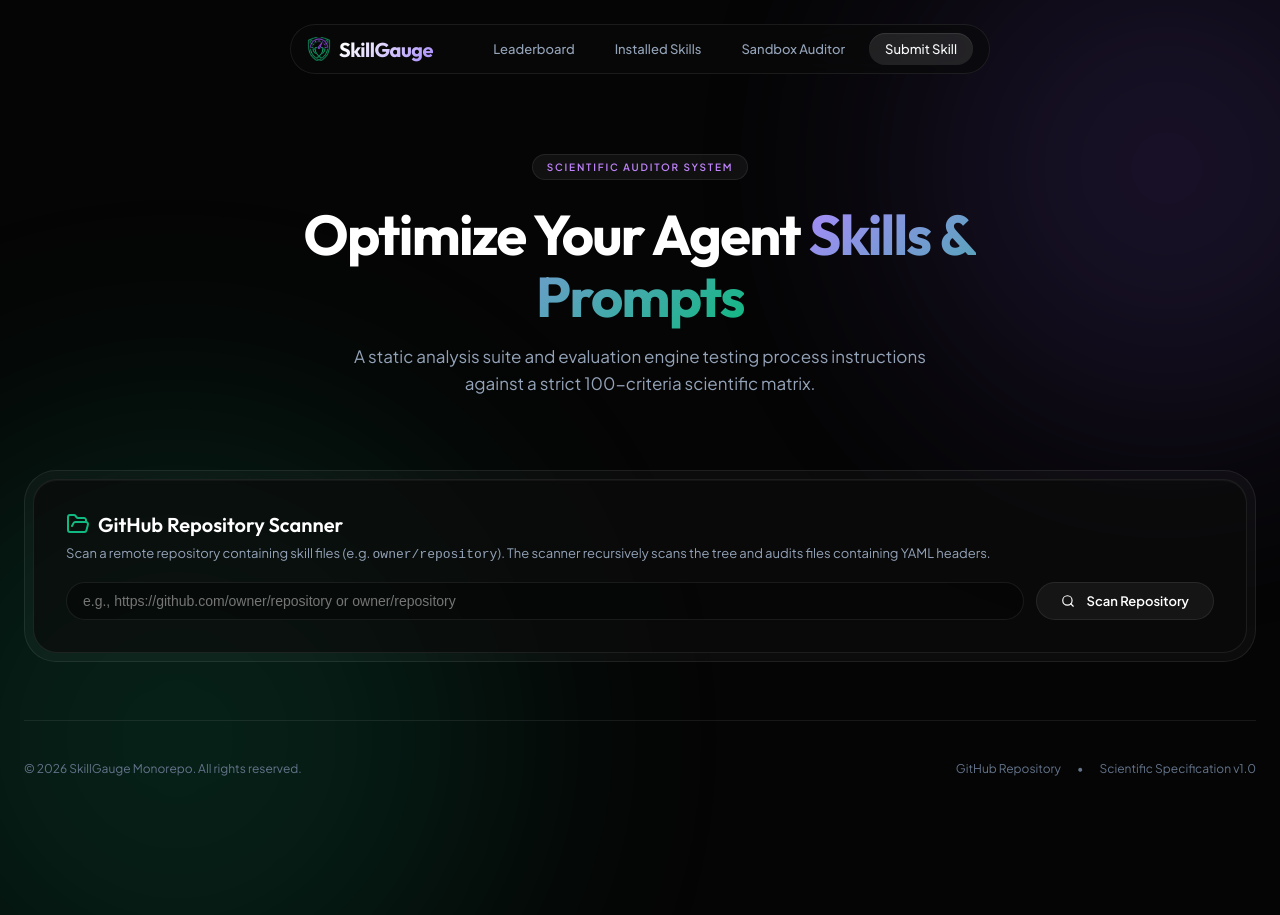
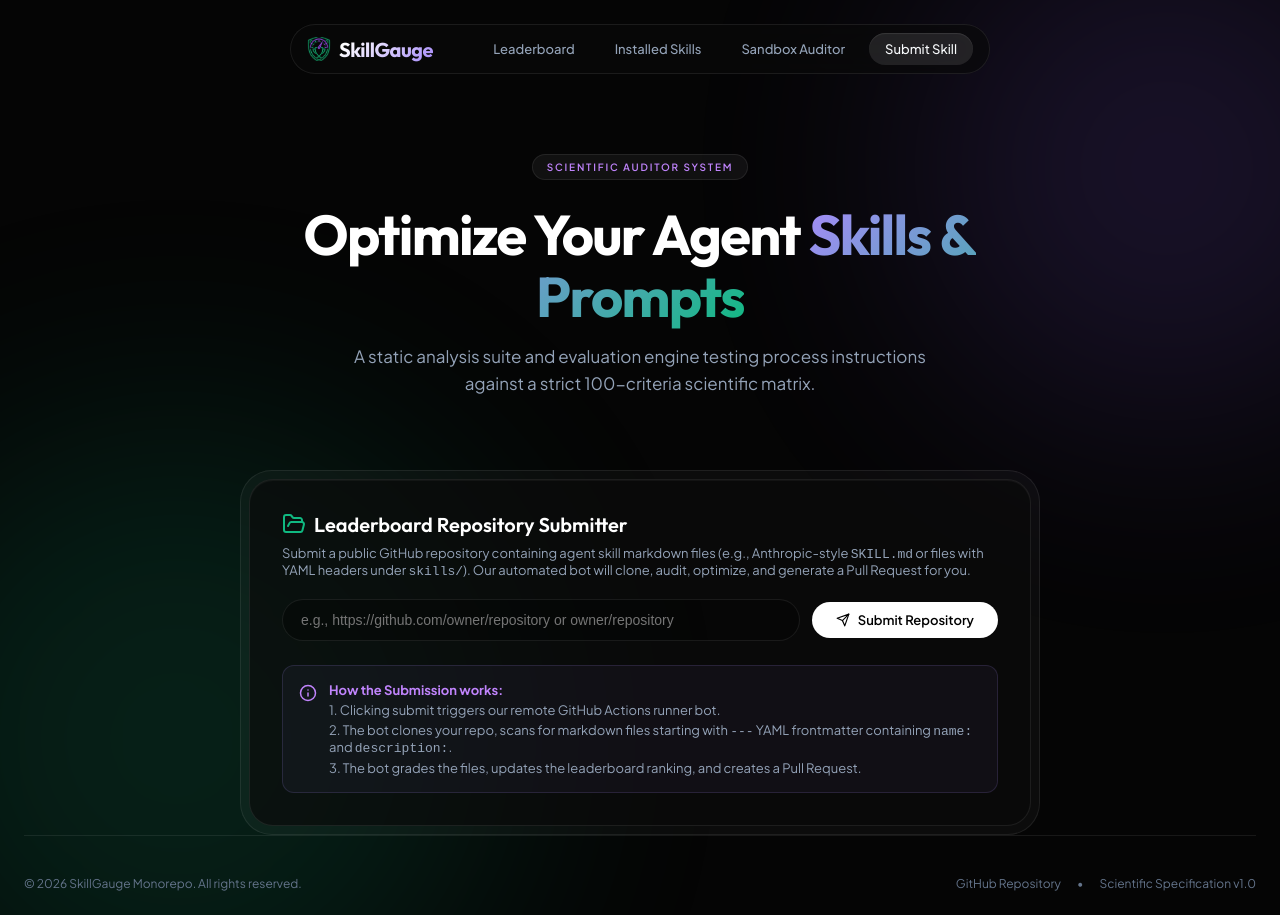
Before and after one commit to ThanhNguyxnOrg/SkillGauge, a React (Vite) app in the folder packages/web/: page / in a window 1280 px wide. Both pictures are taken after a click on the button "Submit Skill". Before the commit the page ends 800 px from the top, so only its background shows below. Built offline with nearby package versions, Linux system fonts and the light colour scheme.

Commit message:
feat(web): redesign submit skill page to bypass client-side scanning and directly trigger submission bot

```diff
--- a/packages/web/src/components/SubmitSkill.tsx
+++ b/packages/web/src/components/SubmitSkill.tsx
@@ -1,23 +1,8 @@
 import React, { useState } from 'react';
-import { Search, Send, AlertTriangle, Loader2, FolderOpen, FileCheck, Info } from 'lucide-react';
-import { auditSkill } from '@skillgauge/core';
-
-interface DetectedSkill {
-  path: string;
-  name: string;
-  content: string;
-  score: number;
-  tier: 'Tier 1' | 'Tier 2' | 'Tier 3';
-  selected: boolean;
-}
+import { Send, AlertTriangle, Loader2, FolderOpen, CheckCircle, Info } from 'lucide-react';
 
 export const SubmitSkill: React.FC = () => {
   const [repoUrl, setRepoUrl] = useState('');
-  const [isScanning, setIsScanning] = useState(false);
-  const [scanLogs, setScanLogs] = useState<string[]>([]);
-  const [detectedSkills, setDetectedSkills] = useState<DetectedSkill[]>([]);
-  const [scanError, setScanError] = useState('');
-
   const [submitStep, setSubmitStep] = useState<'idle' | 'triggering' | 'bot_running' | 'success' | 'error'>('idle');
   const [submitError, setSubmitError] = useState('');
   const [prLink, setPrLink] = useState('');
@@ -37,115 +22,12 @@
     return { owner: match[1], repo: match[2].replace(/\.git$/, '') };
   };
 
-  const handleScanRepository = async () => {
+  const handleSubmitToGitHub = async () => {
     if (!repoUrl.trim()) {
-      setScanError('Please enter a repository URL or owner/repo shorthand.');
+      setSubmitError('Please enter a repository URL or owner/repo shorthand.');
       return;
     }
 
-    setIsScanning(true);
-    setScanError('');
-    setScanLogs([]);
-    setDetectedSkills([]);
-
-    try {
-      const { owner, repo } = parseGitUrl(repoUrl);
-      setScanLogs(prev => [...prev, `Parsing target repository: ${owner}/${repo}`]);
-
-      // 1. Get repository default branch
-      setScanLogs(prev => [...prev, `Fetching repository information from GitHub API...`]);
-      const repoInfoRes = await fetch(`https://api.github.com/repos/${owner}/${repo}`, {
-        headers: {
-          Accept: 'application/vnd.github.v3+json',
-          'User-Agent': 'SkillGauge-App'
-        }
-      });
-
-      if (!repoInfoRes.ok) {
-        throw new Error(`Repository not found or not accessible (rate limits may apply if unauthenticated): ${repoInfoRes.statusText}`);
-      }
-      const repoInfo = await repoInfoRes.json();
-      const defaultBranch = repoInfo.default_branch || 'main';
-      setScanLogs(prev => [...prev, `Found default branch: "${defaultBranch}"`]);
-
-      // 2. Fetch recursive git tree
-      setScanLogs(prev => [...prev, `Scanning repository tree recursively...`]);
-      const treeRes = await fetch(`https://api.github.com/repos/${owner}/${repo}/git/trees/${defaultBranch}?recursive=1`, {
-        headers: {
-          Accept: 'application/vnd.github.v3+json',
-          'User-Agent': 'SkillGauge-App'
-        }
-      });
-      if (!treeRes.ok) {
-        throw new Error(`Failed to fetch repository tree: ${treeRes.statusText}`);
-      }
-      const treeData = await treeRes.json();
-
-      // 3. Filter markdown files
-      const mdFiles = treeData.tree.filter((node: any) => node.type === 'blob' && node.path.endsWith('.md'));
-      setScanLogs(prev => [...prev, `Found ${mdFiles.length} markdown (.md) files. Checking contents for skill frontmatter...`]);
-
-      // 4. Fetch and audit files
-      const skillsFound: DetectedSkill[] = [];
-      let checkedCount = 0;
-
-      for (const node of mdFiles) {
-        checkedCount++;
-        if (checkedCount % 5 === 0 || checkedCount === mdFiles.length) {
-          setScanLogs(prev => [...prev, `Checked ${checkedCount}/${mdFiles.length} files...`]);
-        }
-
-        try {
-          const fileRes = await fetch(`https://api.github.com/repos/${owner}/${repo}/contents/${node.path}?ref=${defaultBranch}`, {
-            headers: {
-              Accept: 'application/vnd.github.v3.raw',
-              'User-Agent': 'SkillGauge-App'
-            }
-          });
-
-          if (!fileRes.ok) continue;
-          const text = await fileRes.text();
-
-          // Check for YAML frontmatter name and description
-          if (text.trim().startsWith('---') && text.includes('name:') && text.includes('description:')) {
-            const report = auditSkill(text);
-            skillsFound.push({
-              path: node.path,
-              name: report.name || node.path.split('/').pop()?.replace('.md', '') || node.path,
-              content: text,
-              score: report.overallScore,
-              tier: report.tier,
-              selected: true
-            });
-            setScanLogs(prev => [...prev, `✨ Auto-detected skill: "${report.name || node.path}" (Score: ${report.overallScore.toFixed(2)})`]);
-          }
-        } catch (e: any) {
-          console.error(`Error reading ${node.path}:`, e);
-        }
-      }
-
-      setDetectedSkills(skillsFound);
-      if (skillsFound.length === 0) {
-        setScanLogs(prev => [...prev, `❌ No valid skill files detected. A skill file must have a frontmatter with 'name:' and 'description:' fields.`]);
-      } else {
-        setScanLogs(prev => [...prev, `✅ Scan complete! Auto-detected ${skillsFound.length} skill files.`]);
-      }
-    } catch (err: any) {
-      setScanError(err.message || 'Failed to scan repository');
-    } finally {
-      setIsScanning(false);
-    }
-  };
-
-  const handleSelectSkillToggle = (index: number) => {
-    setDetectedSkills(prev => prev.map((s, idx) => idx === index ? { ...s, selected: !s.selected } : s));
-  };
-
-  const handleSelectAll = (val: boolean) => {
-    setDetectedSkills(prev => prev.map(s => ({ ...s, selected: val })));
-  };
-
-  const handleSubmitToGitHub = async () => {
     setSubmitStep('triggering');
     setSubmitError('');
     setPrLink('');
@@ -224,19 +106,15 @@
     }
   };
 
-  const allSelected = detectedSkills.length > 0 && detectedSkills.every(s => s.selected);
-  const selectedCount = detectedSkills.filter(s => s.selected).length;
-
   return (
-    <div style={{ display: 'flex', flexDirection: 'column', gap: '24px', width: '100%' }}>
-      {/* 1. Scan Repository Bezel */}
+    <div style={{ display: 'flex', flexDirection: 'column', gap: '24px', width: '100%', maxWidth: '800px', margin: '0 auto' }}>
       <div className="bezel-outer" style={{ width: '100%' }}>
         <div className="bezel-inner">
           <h2 className="section-subtitle" style={{ display: 'flex', alignItems: 'center', gap: '8px', marginBottom: '8px' }}>
-            <FolderOpen style={{ color: '#10b981' }} /> GitHub Repository Scanner
+            <FolderOpen style={{ color: '#10b981' }} /> Leaderboard Repository Submitter
           </h2>
           <p style={{ color: 'var(--text-secondary)', fontSize: '13px', marginBottom: '20px' }}>
-            Scan a remote repository containing skill files (e.g. <code>owner/repository</code>). The scanner recursively scans the tree and audits files containing YAML headers.
+            Submit a public GitHub repository containing agent skill markdown files (e.g., Anthropic-style <code>SKILL.md</code> or files with YAML headers under <code>skills/</code>). Our automated bot will clone, audit, optimize, and generate a Pull Request for you.
           </p>
 
           <div style={{ display: 'flex', gap: '12px', alignItems: 'center', flexWrap: 'wrap' }}>
@@ -245,177 +123,183 @@
               placeholder="e.g., https://github.com/owner/repository or owner/repository"
               value={repoUrl}
               onChange={(e) => setRepoUrl(e.target.value)}
-              disabled={isScanning}
+              disabled={submitStep === 'triggering' || submitStep === 'bot_running'}
               style={{
                 flexGrow: 1,
                 minWidth: '280px',
                 background: 'rgba(0, 0, 0, 0.3)',
                 border: '1px solid var(--border-muted)',
                 borderRadius: '999px',
-                padding: '10px 16px',
+                padding: '12px 18px',
                 color: '#fff',
                 fontSize: '14px',
                 outline: 'none',
               }}
             />
             <button
-              className="btn-pill btn-secondary"
-              onClick={handleScanRepository}
-              disabled={isScanning}
-              style={{ whiteSpace: 'nowrap' }}
+              className="btn-pill btn-primary"
+              onClick={handleSubmitToGitHub}
+              disabled={submitStep === 'triggering' || submitStep === 'bot_running'}
+              style={{ whiteSpace: 'nowrap', display: 'flex', alignItems: 'center', gap: '8px' }}
             >
-              {isScanning ? <Loader2 className="animate-spin" size={14} /> : <Search size={14} />}
-              {isScanning ? 'Scanning...' : 'Scan Repository'}
+              {submitStep === 'triggering' || submitStep === 'bot_running' ? (
+                <Loader2 className="animate-spin" size={14} />
+              ) : (
+                <Send size={14} />
+              )}
+              {submitStep === 'triggering' || submitStep === 'bot_running' ? 'Submitting...' : 'Submit Repository'}
             </button>
           </div>
 
-          {scanError && (
-            <div style={{ marginTop: '12px', color: 'var(--color-tier-3)', display: 'flex', alignItems: 'center', gap: '6px', fontSize: '13px' }}>
-              <AlertTriangle size={14} /> {scanError}
+          {submitError && (
+            <div style={{ marginTop: '16px', color: 'var(--color-tier-3)', display: 'flex', alignItems: 'center', gap: '8px', fontSize: '13px' }}>
+              <AlertTriangle size={16} /> {submitError}
             </div>
           )}
 
-          {scanLogs.length > 0 && (
-            <div style={{
-              marginTop: '16px',
-              padding: '16px',
-              background: '#0a0a0a',
-              border: '1px solid var(--border-muted)',
-              borderRadius: '8px',
-              maxHeight: '180px',
-              overflowY: 'auto',
-              fontFamily: 'var(--mono-font)',
-              fontSize: '12px',
-              lineHeight: '1.6',
-              display: 'flex',
-              flexDirection: 'column',
-              gap: '4px',
-              color: 'var(--text-secondary)'
-            }}>
-              {scanLogs.map((log, idx) => (
-                <div key={idx} style={{ color: log.startsWith('✨') ? '#a78bfa' : log.startsWith('✅') ? 'var(--color-tier-1)' : log.startsWith('❌') ? 'var(--color-tier-3)' : 'inherit' }}>
-                  {log}
-                </div>
-              ))}
+          <div style={{ display: 'flex', alignItems: 'start', gap: '12px', background: 'rgba(167, 139, 250, 0.05)', border: '1px solid rgba(167, 139, 250, 0.15)', padding: '16px', borderRadius: '12px', color: '#c084fc', fontSize: '13px', marginTop: '24px' }}>
+            <Info size={18} style={{ flexShrink: 0, marginTop: '2px' }} />
+            <div style={{ display: 'flex', flexDirection: 'column', gap: '4px' }}>
+              <strong>How the Submission works:</strong>
+              <span style={{ color: 'var(--text-secondary)' }}>
+                1. Clicking submit triggers our remote GitHub Actions runner bot.
+              </span>
+              <span style={{ color: 'var(--text-secondary)' }}>
+                2. The bot clones your repo, scans for markdown files starting with <code>---</code> YAML frontmatter containing <code>name:</code> and <code>description:</code>.
+              </span>
+              <span style={{ color: 'var(--text-secondary)' }}>
+                3. The bot grades the files, updates the leaderboard ranking, and creates a Pull Request.
+              </span>
             </div>
-          )}
+          </div>
         </div>
       </div>
 
-      {/* 2. Detected Skills & Submission Bezel */}
-      {detectedSkills.length > 0 && (
+      {/* Submission Status Panel */}
+      {submitStep !== 'idle' && (
         <div className="bezel-outer" style={{ width: '100%' }}>
-          <div className="bezel-inner">
-            <div style={{ display: 'flex', justifyContent: 'space-between', alignItems: 'center', marginBottom: '16px', flexWrap: 'wrap', gap: '12px' }}>
-              <div>
-                <h2 className="section-subtitle" style={{ display: 'flex', alignItems: 'center', gap: '8px', marginBottom: '4px' }}>
-                  <FileCheck style={{ color: '#a78bfa' }} /> Auto-Detected Skills ({detectedSkills.length})
-                </h2>
-                <p style={{ color: 'var(--text-secondary)', fontSize: '13px' }}>
-                  Preview your audited skill scores. Click the submit button to trigger the automated PR submission bot.
-                </p>
+          <div className="bezel-inner" style={{ padding: '24px' }}>
+            <h3 style={{ fontSize: '15px', fontWeight: '700', marginBottom: '20px', display: 'flex', alignItems: 'center', gap: '8px' }}>
+              {submitStep !== 'success' && submitStep !== 'error' ? (
+                <Loader2 className="animate-spin" style={{ color: '#a78bfa' }} size={16} />
+              ) : submitStep === 'success' ? (
+                <CheckCircle style={{ color: 'var(--color-tier-1)' }} size={16} />
+              ) : (
+                <AlertTriangle style={{ color: 'var(--color-tier-3)' }} size={16} />
+              )}
+              Submission Status & Progress
+            </h3>
+
+            <div style={{ display: 'flex', flexDirection: 'column', gap: '16px', marginBottom: '20px' }}>
+              {/* Step 1: Trigger Action */}
+              <div style={{ display: 'flex', alignItems: 'center', gap: '12px' }}>
+                <div style={{
+                  width: '20px',
+                  height: '20px',
+                  borderRadius: '50%',
+                  background: submitStep === 'triggering' ? '#5b21b6' : 'var(--color-tier-1)',
+                  display: 'flex',
+                  alignItems: 'center',
+                  justifyContent: 'center',
+                  fontSize: '11px',
+                  fontWeight: 'bold',
+                  color: '#fff'
+                }}>
+                  {submitStep === 'triggering' ? '1' : '✓'}
+                </div>
+                <div style={{ display: 'flex', flexDirection: 'column' }}>
+                  <span style={{ fontSize: '13px', fontWeight: submitStep === 'triggering' ? '700' : '400', color: submitStep === 'triggering' ? '#fff' : 'var(--text-secondary)' }}>
+                    Triggering Auditing Runner...
+                  </span>
+                  <span style={{ fontSize: '11px', color: 'var(--text-muted)' }}>
+                    Calling GitHub Actions dispatch API.
+                  </span>
+                </div>
               </div>
 
-              <button
-                className="btn-pill btn-primary"
-                onClick={handleSubmitToGitHub}
-                disabled={selectedCount === 0 || submitStep === 'triggering' || submitStep === 'bot_running'}
-                style={{ display: 'flex', alignItems: 'center', gap: '8px' }}
-              >
-                <Send size={14} /> Submit Repo to Leaderboard
-              </button>
+              {/* Step 2: Bot Auditing */}
+              <div style={{ display: 'flex', alignItems: 'center', gap: '12px' }}>
+                <div style={{
+                  width: '20px',
+                  height: '20px',
+                  borderRadius: '50%',
+                  background: submitStep === 'triggering' ? '#334155' : (submitStep === 'bot_running' ? '#5b21b6' : 'var(--color-tier-1)'),
+                  display: 'flex',
+                  alignItems: 'center',
+                  justifyContent: 'center',
+                  fontSize: '11px',
+                  fontWeight: 'bold',
+                  color: '#fff'
+                }}>
+                  {submitStep === 'triggering' ? '2' : (submitStep === 'bot_running' ? '2' : '✓')}
+                </div>
+                <div style={{ display: 'flex', flexDirection: 'column' }}>
+                  <span style={{ fontSize: '13px', fontWeight: submitStep === 'bot_running' ? '700' : '400', color: submitStep === 'bot_running' ? '#fff' : 'var(--text-secondary)' }}>
+                    Cloning & Auditing Repository...
+                  </span>
+                  <span style={{ fontSize: '11px', color: 'var(--text-muted)' }}>
+                    The runner is cloning your repository and evaluating files against the 100-criteria matrix.
+                  </span>
+                </div>
+              </div>
+
+              {/* Step 3: Pull Request Creation */}
+              <div style={{ display: 'flex', alignItems: 'center', gap: '12px' }}>
+                <div style={{
+                  width: '20px',
+                  height: '20px',
+                  borderRadius: '50%',
+                  background: submitStep === 'success' ? 'var(--color-tier-1)' : (submitStep === 'error' ? 'var(--color-tier-3)' : '#334155'),
+                  display: 'flex',
+                  alignItems: 'center',
+                  justifyContent: 'center',
+                  fontSize: '11px',
+                  fontWeight: 'bold',
+                  color: '#fff'
+                }}>
+                  {submitStep === 'success' ? '✓' : '3'}
+                </div>
+                <div style={{ display: 'flex', flexDirection: 'column' }}>
+                  <span style={{ fontSize: '13px', fontWeight: submitStep === 'success' ? '700' : '400', color: submitStep === 'success' ? '#fff' : 'var(--text-secondary)' }}>
+                    Creating Pull Request...
+                  </span>
+                  <span style={{ fontSize: '11px', color: 'var(--text-muted)' }}>
+                    Generating submission branch and creating Pull Request with audit details.
+                  </span>
+                </div>
+              </div>
             </div>
 
-            <div style={{ display: 'flex', alignItems: 'center', gap: '8px', background: 'rgba(167, 139, 250, 0.05)', border: '1px solid rgba(167, 139, 250, 0.2)', padding: '12px 16px', borderRadius: '8px', color: '#c084fc', fontSize: '13px', marginBottom: '16px' }}>
-              <Info size={16} /> <strong>How it works:</strong> Submitting will trigger our automated GitHub Actions bot to clone your repository, run the static analysis engine, commit the skill files and leaderboard updates directly to a new branch, and open a Pull Request with a detailed scores table.
-            </div>
-
-            {/* Submission Progress Details */}
-            {submitStep !== 'idle' && (
+            {prLink && (
               <div style={{
-                background: 'rgba(10, 10, 10, 0.9)',
-                border: '1px solid var(--border-muted)',
-                borderRadius: '8px',
+                marginTop: '24px',
                 padding: '20px',
-                marginBottom: '24px'
+                background: 'rgba(16, 185, 129, 0.04)',
+                border: '1px solid rgba(16, 185, 129, 0.2)',
+                borderRadius: '12px',
+                textAlign: 'center',
+                display: 'flex',
+                flexDirection: 'column',
+                alignItems: 'center',
+                gap: '12px'
               }}>
-                <h3 style={{ fontSize: '14px', fontWeight: '600', marginBottom: '12px', display: 'flex', alignItems: 'center', gap: '8px' }}>
-                  {submitStep !== 'success' && submitStep !== 'error' && <Loader2 className="animate-spin" size={14} />}
-                  Submission Status
-                </h3>
-                <div style={{ display: 'flex', flexDirection: 'column', gap: '10px' }}>
-                  <div style={{ display: 'flex', alignItems: 'center', gap: '8px', fontSize: '13px' }}>
-                    <div style={{ width: '16px', height: '16px', borderRadius: '50%', background: submitStep !== 'triggering' ? 'var(--color-tier-1)' : '#5b21b6', display: 'flex', alignItems: 'center', justifyContent: 'center' }} />
-                    <span style={{ color: submitStep === 'triggering' ? '#fff' : 'var(--text-secondary)' }}>Kích hoạt Bot kiểm toán (Triggering Bot)...</span>
-                  </div>
-                  <div style={{ display: 'flex', alignItems: 'center', gap: '8px', fontSize: '13px' }}>
-                    <div style={{ width: '16px', height: '16px', borderRadius: '50%', background: submitStep === 'triggering' ? '#334155' : (submitStep === 'bot_running' ? '#5b21b6' : 'var(--color-tier-1)'), display: 'flex', alignItems: 'center', justifyContent: 'center' }} />
-                    <span style={{ color: submitStep === 'bot_running' ? '#fff' : 'var(--text-secondary)' }}>Bot đang quét, kiểm toán và tạo Pull Request (Bot running, this may take ~30s)...</span>
-                  </div>
+                <div style={{ fontWeight: '700', color: 'var(--color-tier-1)', fontSize: '15px' }}>
+                  🎉 Pull Request Opened Successfully!
                 </div>
-
-                {submitError && (
-                  <div style={{ marginTop: '16px', color: 'var(--color-tier-3)', display: 'flex', alignItems: 'center', gap: '6px', fontSize: '13px' }}>
-                    <AlertTriangle size={14} /> {submitError}
-                  </div>
-                )}
-
-                {prLink && (
-                  <div style={{ marginTop: '20px', padding: '16px', background: 'var(--color-tier-1-bg)', border: '1px solid rgba(16, 185, 129, 0.3)', borderRadius: '8px', textAlign: 'center' }}>
-                    <div style={{ fontWeight: '700', color: 'var(--color-tier-1)', fontSize: '15px', marginBottom: '8px' }}>Pull Request Opened Successfully!</div>
-                    <a href={prLink} target="_blank" rel="noopener noreferrer" className="btn-pill btn-primary" style={{ display: 'inline-flex', padding: '8px 20px' }}>
-                      View Pull Request on GitHub
-                    </a>
-                  </div>
-                )}
+                <p style={{ color: 'var(--text-secondary)', fontSize: '13px', margin: 0 }}>
+                  Your submission has been evaluated and a Pull Request is ready. Check the audit report in the PR description!
+                </p>
+                <a
+                  href={prLink}
+                  target="_blank"
+                  rel="noopener noreferrer"
+                  className="btn-pill btn-primary"
+                  style={{ display: 'inline-flex', padding: '10px 24px', textDecoration: 'none', fontWeight: '600' }}
+                >
+                  View Pull Request on GitHub
+                </a>
               </div>
             )}
-
-            <div className="table-container">
-              <table className="dashboard-table">
-                <thead>
-                  <tr>
-                    <th style={{ width: '40px' }}>
-                      <input
-                        type="checkbox"
-                        checked={allSelected}
-                        onChange={(e) => handleSelectAll(e.target.checked)}
-                        style={{ cursor: 'pointer' }}
-                      />
-                    </th>
-                    <th>Skill Name</th>
-                    <th>Source Path</th>
-                    <th>Tier</th>
-                    <th style={{ textAlign: 'right' }}>Score</th>
-                  </tr>
-                </thead>
-                <tbody>
-                  {detectedSkills.map((skill, index) => {
-                    const tierClass = skill.tier === 'Tier 1' ? 'tier-1' : skill.tier === 'Tier 2' ? 'tier-2' : 'tier-3';
-                    return (
-                      <tr key={index} onClick={() => handleSelectSkillToggle(index)}>
-                        <td onClick={(e) => e.stopPropagation()}>
-                          <input
-                            type="checkbox"
-                            checked={skill.selected}
-                            onChange={() => handleSelectSkillToggle(index)}
-                            style={{ cursor: 'pointer' }}
-                          />
-                        </td>
-                        <td style={{ fontWeight: '600' }}>{skill.name}</td>
-                        <td><code style={{ fontSize: '12px' }}>{skill.path}</code></td>
-                        <td>
-                          <span className={`badge-tier ${tierClass}`}>{skill.tier}</span>
-                        </td>
-                        <td style={{ textAlign: 'right', fontWeight: '700', fontFamily: 'var(--mono-font)' }}>
-                          {skill.score.toFixed(3)}
-                        </td>
-                      </tr>
-                    );
-                  })}
-                </tbody>
-              </table>
-            </div>
           </div>
         </div>
       )}
```
